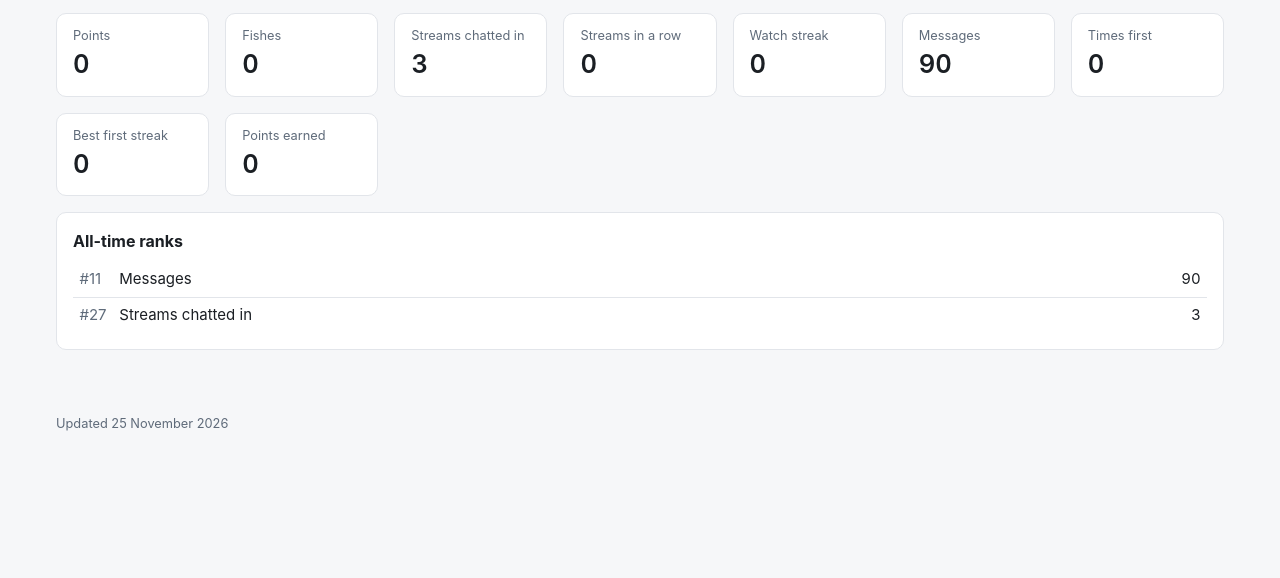
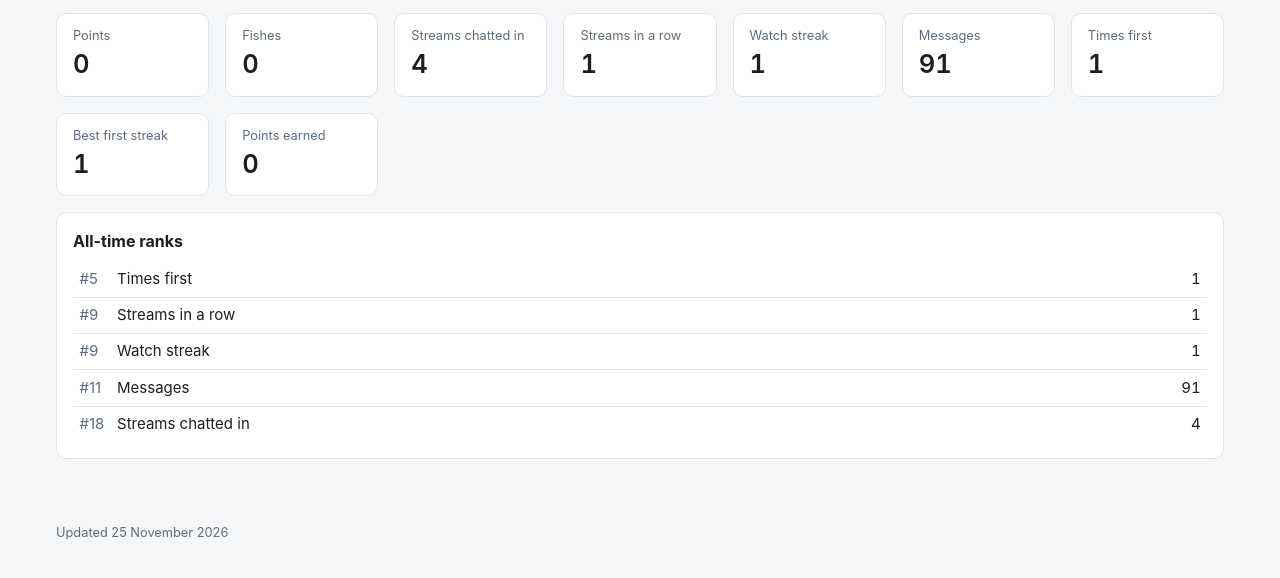
Before and after one commit to Temptica/Stream-Stats, a plain HTML site: page viewers/thenorthpolelight.html in a window 1280 px wide. Shown: the part 122-700 px from the top of the page. Drawn offline with Linux system fonts and the light colour scheme.

Commit message:
Update stream stats

```diff
--- a/viewers/thenorthpolelight.html
+++ b/viewers/thenorthpolelight.html
@@ -15,23 +15,29 @@
         <div class="stat-card"><span class="stat-label">Fishes</span>
     <span class="stat-value">0</span></div>
         <div class="stat-card"><span class="stat-label">Streams chatted in</span>
-    <span class="stat-value">3</span></div>
+    <span class="stat-value">4</span></div>
         <div class="stat-card"><span class="stat-label">Streams in a row</span>
-    <span class="stat-value">0</span></div>
+    <span class="stat-value">1</span></div>
         <div class="stat-card"><span class="stat-label">Watch streak</span>
-    <span class="stat-value">0</span></div>
+    <span class="stat-value">1</span></div>
         <div class="stat-card"><span class="stat-label">Messages</span>
-    <span class="stat-value">90</span></div>
+    <span class="stat-value">91</span></div>
         <div class="stat-card"><span class="stat-label">Times first</span>
-    <span class="stat-value">0</span></div>
+    <span class="stat-value">1</span></div>
         <div class="stat-card"><span class="stat-label">Best first streak</span>
-    <span class="stat-value">0</span></div>
+    <span class="stat-value">1</span></div>
         <div class="stat-card"><span class="stat-label">Points earned</span>
     <span class="stat-value">0</span></div></section>
 
-    <section class="panel"><header class="panel-header"><h2>All-time ranks</h2></header><table class="table"><tbody><tr><td class="rank ">#11</td>
+    <section class="panel"><header class="panel-header"><h2>All-time ranks</h2></header><table class="table"><tbody><tr><td class="rank ">#5</td>
+                            <td>Times first</td>
+                            <td class="num">1</td></tr><tr><td class="rank ">#9</td>
+                            <td>Streams in a row</td>
+                            <td class="num">1</td></tr><tr><td class="rank ">#9</td>
+                            <td>Watch streak</td>
+                            <td class="num">1</td></tr><tr><td class="rank ">#11</td>
                             <td>Messages</td>
-                            <td class="num">90</td></tr><tr><td class="rank ">#27</td>
+                            <td class="num">91</td></tr><tr><td class="rank ">#18</td>
                             <td>Streams chatted in</td>
-                            <td class="num">3</td></tr></tbody></table></section></main>
+                            <td class="num">4</td></tr></tbody></table></section></main>
     <footer>Updated 25 November 2026</footer></body></html>
```
Also changed, not shown: 30-days.html (+2 -0 lines), viewers/dukasoft.html (+1 -1 lines), viewers/hanaspanda.html (+1 -1 lines), viewers/index.html (+2 -2 lines), viewers/jinnjob.html (+1 -1 lines), viewers/mrdboy.html (+1 -1 lines), viewers/r1l37.html (+1 -1 lines), viewers/stephanienight.html (+1 -1 lines), viewers/uliversum.html (+1 -1 lines).
